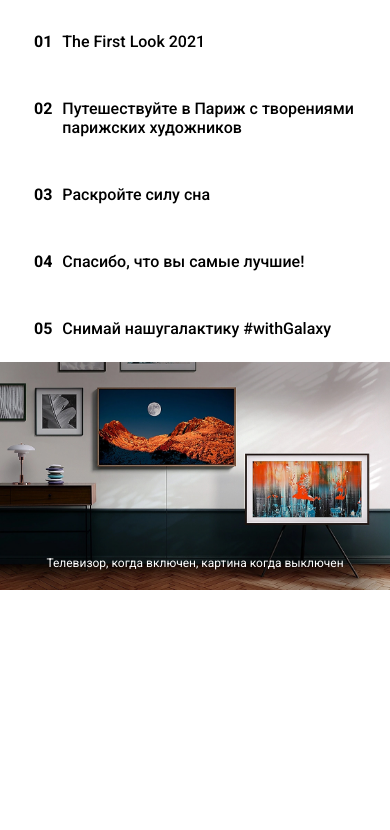
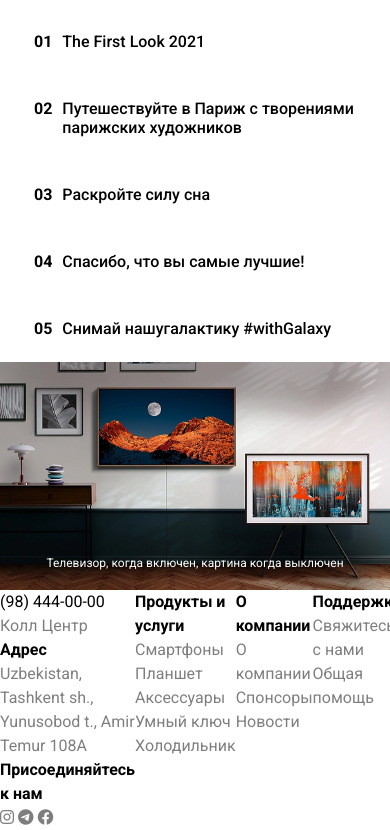
Before and after one commit to abduqahhorovaziz/samsung-landing, a plain HTML site: page src/index.html in a window 390 px wide. Shown: the part 3211-4041 px from the top of the page. Before the commit the page ends 3801 px from the top, so only its background shows below. Drawn offline with nearby package versions, Linux system fonts and the light colour scheme.

Commit message:
feat: footer is ready without responsivity

```diff
--- a/src/index.html
+++ b/src/index.html
@@ -530,7 +530,8 @@
           class="bg-slide-five bg-center bg-cover w-full min-h-[228px] sm:min-h-[440px] md:min-h-[540px] lg:min-h-[640px] flex">
           <div class="container mx-auto mt-auto h-full sm:py-[60px] py-[20px] ">
             <div class="mx-auto text-center font-bold text-white">
-              <h4 class="sm:text-[45px] text-[12px] sm:leading-[54px] leading-[14px] font-normal">Телевизор, когда включен, картина когда выключен</h4>
+              <h4 class="sm:text-[45px] text-[12px] sm:leading-[54px] leading-[14px] font-normal">Телевизор, когда
+                включен, картина когда выключен</h4>
             </div>
           </div>
         </div>
@@ -539,7 +540,8 @@
           class="bg-slide-six bg-center bg-cover w-full min-h-[228px] sm:min-h-[440px] md:min-h-[540px] lg:min-h-[640px] flex">
           <div class="container mx-auto mt-auto h-full sm:py-[60px] py-[20px] ">
             <div class="mx-auto text-center font-bold text-white">
-              <h4 class="sm:text-[45px] text-[12px] sm:leading-[54px] leading-[14px] font-normal">Телевизор, когда включен, картина когда выключен</h4>
+              <h4 class="sm:text-[45px] text-[12px] sm:leading-[54px] leading-[14px] font-normal">Телевизор, когда
+                включен, картина когда выключен</h4>
             </div>
           </div>
         </div>
@@ -548,7 +550,8 @@
           class="bg-slide-seven bg-center bg-cover w-full min-h-[228px] sm:min-h-[440px] md:min-h-[540px] lg:min-h-[640px] flex">
           <div class="container mx-auto mt-auto h-full sm:py-[60px] py-[20px] ">
             <div class="mx-auto text-center font-bold text-white">
-              <h4 class="sm:text-[45px] text-[12px] sm:leading-[54px] leading-[14px] font-normal">Телевизор, когда включен, картина когда выключен</h4>
+              <h4 class="sm:text-[45px] text-[12px] sm:leading-[54px] leading-[14px] font-normal">Телевизор, когда
+                включен, картина когда выключен</h4>
             </div>
           </div>
         </div>
@@ -557,7 +560,8 @@
           class="bg-slide-eigth bg-center bg-cover w-full min-h-[228px] sm:min-h-[440px] md:min-h-[540px] lg:min-h-[640px] flex">
           <div class="container mx-auto mt-auto h-full sm:py-[60px] py-[20px] ">
             <div class="mx-auto text-center font-bold text-white">
-              <h4 class="sm:text-[45px] text-[12px] sm:leading-[54px] leading-[14px] font-normal">Телевизор, когда включен, картина когда выключен</h4>
+              <h4 class="sm:text-[45px] text-[12px] sm:leading-[54px] leading-[14px] font-normal">Телевизор, когда
+                включен, картина когда выключен</h4>
             </div>
           </div>
         </div>
@@ -579,6 +583,55 @@
 
   </main>
 
+  <footer class="md:pt-[116px] md:pb-[94px]">
+    <div class="container mx-auto">
+      <div class="flex justify-between">
+
+        <div>
+          <h4 class="md:font-bold md:text-[24px] md:leading-[29px] md:mb-[5px]">(98) 444-00-00</h4>
+          <p class="md:text-[16px] md:leading-[19px] md:mb-[47px] opacity-50">Колл Центр</p>
+          <p class="font-semibold md:text-[16px] md:leading-[19px] md:mb-[7px] capitalize">адрес</p>
+          <p class="md:max-w-[265px] md:text-[16px] md:leading-[19px] md:mb-[59px] opacity-50">Uzbekistan, Tashkent sh., Yunusobod t.,
+            Amir Temur 108A</p>
+          <p class="font-semibold md:text-[16px] md:leading-[19px] md:mb-[16px]">Присоединяйтесь к нам</p>
+          <div>
+            <a href="#" class="md:text-3xl md:mr-[20px] opacity-50 hover:opacity-100 transition duration-300 ease"><i class="fa-brands fa-instagram"></i></a>
+            <a href="#" class="md:text-3xl md:mr-[20px] opacity-50 hover:opacity-100 transition duration-300 ease"><i class="fa-brands fa-telegram"></i></a>
+            <a href="#" class="md:text-3xl opacity-50 hover:opacity-100 transition duration-300 ease"><i class="fa-brands fa-facebook"></i></a>
+          </div>
+        </div>
+
+        <div>
+          <h4 class="font-semibold md:text-[24px] md:leading-[29px] md:mb-[49px]">Продукты и услуги</h4>
+          <ul>
+            <li class="md:mb-[30px]"><a href="#" class="opacity-50 md:text-[16px] md:leading-[19px] hover:opacity-100 transition duration-300 ease">Смартфоны</a></li>
+            <li class="md:mb-[30px]"><a href="#" class="opacity-50 md:text-[16px] md:leading-[19px] hover:opacity-100 transition duration-300 ease">Планшет</a></li>
+            <li class="md:mb-[30px]"><a href="#" class="opacity-50 md:text-[16px] md:leading-[19px]">Аксессуары</a></li>
+            <li class="md:mb-[30px]"><a href="#" class="opacity-50 md:text-[16px] md:leading-[19px] hover:opacity-100 transition duration-300 ease">Умный ключ</a></li>
+            <li><a href="#" class="opacity-50 md:text-[16px] md:leading-[19px] hover:opacity-100 transition duration-300 ease">Холодильник</a></li>
+          </ul>
+        </div>
+
+        <div>
+          <h4 class="font-semibold md:text-[24px] md:leading-[29px] md:mb-[49px]">О компании</h4>
+          <ul>
+            <li class="md:mb-[30px]"><a href="#" class="opacity-50 md:text-[16px] md:leading-[19px] hover:opacity-100 transition duration-300 ease">О компании</a></li>
+            <li class="md:mb-[30px]"><a href="#" class="opacity-50 md:text-[16px] md:leading-[19px] hover:opacity-100 transition duration-300 ease">Спонсоры</a></li>
+            <li class="md:mb-[30px]"><a href="#" class="opacity-50 md:text-[16px] md:leading-[19px]">Новости</a></li>
+          </ul>
+        </div>
+
+        <div>
+          <h4 class="font-semibold md:text-[24px] md:leading-[29px] md:mb-[49px] capitalize">поддержка</h4>
+          <ul>
+            <li class="md:mb-[30px]"><a href="#" class="opacity-50 md:text-[16px] md:leading-[19px] hover:opacity-100 transition duration-300 ease">Свяжитесь с нами</a></li>
+            <li class="md:mb-[30px]"><a href="#" class="opacity-50 md:text-[16px] md:leading-[19px] hover:opacity-100 transition duration-300 ease">Общая помощь</a></li>
+          </ul>
+        </div>
+      </div>
+    </div>
+  </footer>
+
   <script src="https://cdnjs.cloudflare.com/ajax/libs/jquery/3.6.1/jquery.min.js"
     integrity="sha512-aVKKRRi/Q/YV+4mjoKBsE4x3H+BkegoM/em46NNlCqNTmUYADjBbeNefNxYV7giUp0VxICtqdrbqU7iVaeZNXA=="
     crossorigin="anonymous" referrerpolicy="no-referrer"></script>
```
Also changed, not shown: dist/tailwind.css.
